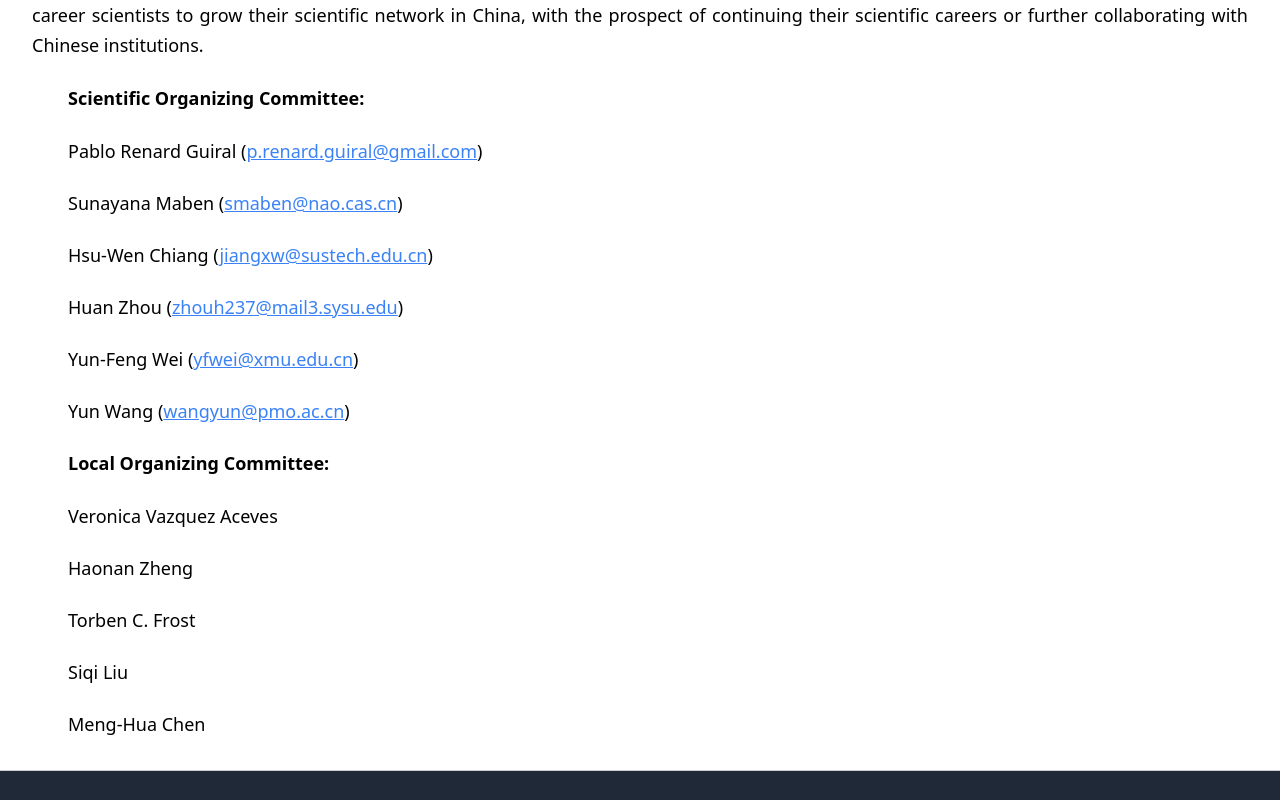
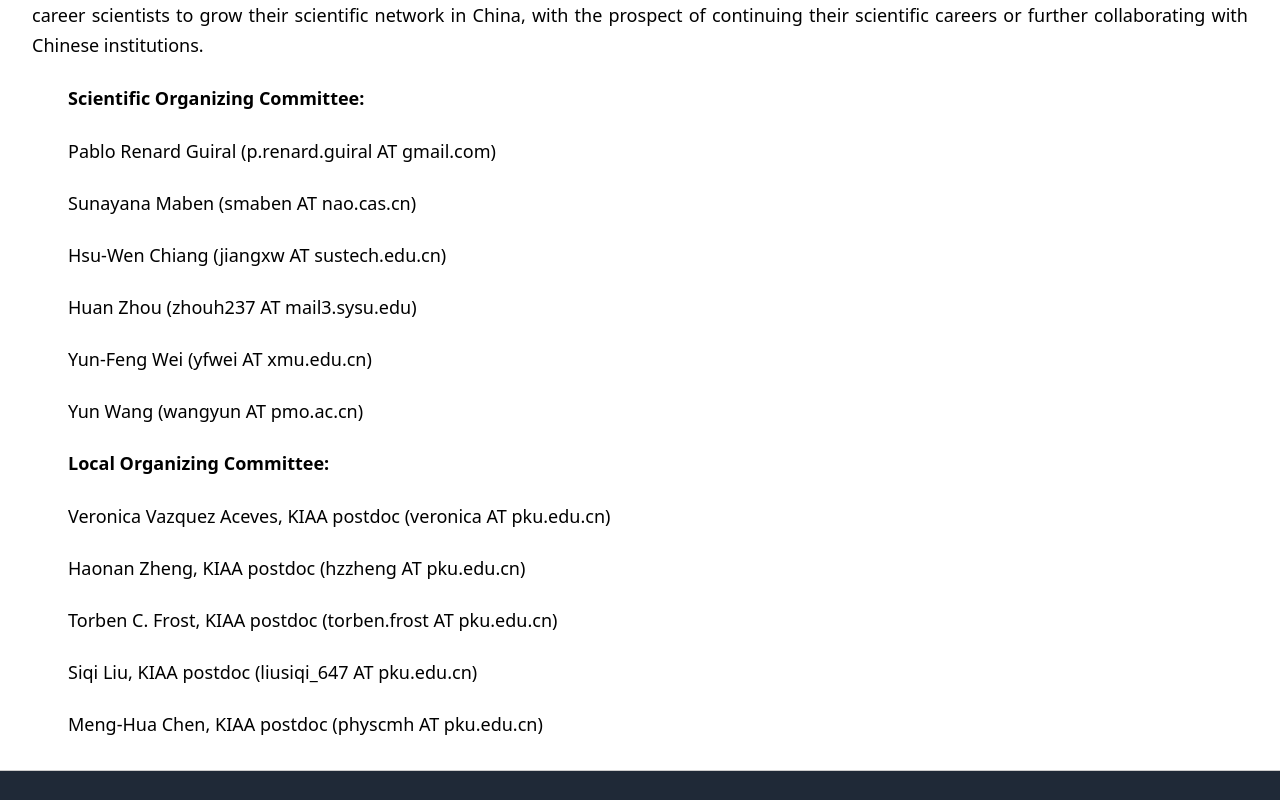
Before and after one commit to mars-knowsnothing/astro-forum, a Vue app: page / in a window 1280 px wide. Shown: the part 660-1460 px from the top of the page. Built offline with nearby package versions, Linux system fonts and the light colour scheme.

Commit message:
1. update content

```diff
--- a/src/i18n/index.js
+++ b/src/i18n/index.js
@@ -13,7 +13,7 @@
       registration: 'Registration',
     },
     home: {
-      title: 'Announcement of 2024 PKU International PhD Student Forum on the Frontiers of Modern Astronomy',
+      title: 'KIAA Reasearch Forum for Postdoctoral Scholars in Astronomy and Astrophysics',
       content: [
         'We are happy to announce the KIAA Postdoc Forum 2024, to be held in the Kavli Institute for Astronomy and Astrophysics at Peking University from November 25th to November 27th 2024. The forum is aimed at, but not restricted to, postdocs currently based in China or interested in pursuing an academic career here. Other early-career scientists are also welcome, both from China and abroad.',
         'We welcome contributions from a broad range of topics in theoretical and observational Astrophysics: from Stellar and Galaxy evolution to General Relativity and Cosmology. Our main goal is to foster networking and collaboration opportunities among participants, so a significant part of the forum will be devoted to open discussion and interaction. We will also ensure that every participant has time allotted to showcase their research.',
@@ -21,31 +21,31 @@
       ],
       list_1_title: 'Scientific Organizing Committee:',
       list_1: [
-        'Pablo Renard Guiral (p.renard.guiral@gmail.com)',
-        'Sunayana Maben (smaben@nao.cas.cn)',
-        'Hsu-Wen Chiang (jiangxw@sustech.edu.cn)',
-        'Huan Zhou (zhouh237@mail3.sysu.edu)',
-        'Yun-Feng Wei (yfwei@xmu.edu.cn)',
-        'Yun Wang (wangyun@pmo.ac.cn)'
+        'Pablo Renard Guiral (p.renard.guiral AT gmail.com)',
+        'Sunayana Maben (smaben AT nao.cas.cn)',
+        'Hsu-Wen Chiang (jiangxw AT sustech.edu.cn)',
+        'Huan Zhou (zhouh237 AT mail3.sysu.edu)',
+        'Yun-Feng Wei (yfwei AT xmu.edu.cn)',
+        'Yun Wang (wangyun AT pmo.ac.cn)'
       ],
       bannerText: [
-        'KIAA Astronomy and Astrophysics Postdoc Forum 2024',
+        'KIAA Reasearch Forum for Postdoctoral Scholars in Astronomy and Astrophysics',
         'November 25 - 27 , 2024'
       ],
       list_2_title: 'Local Organizing Committee:',
       list_2: [
-        'Veronica Vazquez Aceves',
-        'Haonan Zheng',
-        'Torben C. Frost',
-        'Siqi Liu',
-        'Meng-Hua Chen'
+        'Veronica Vazquez Aceves, KIAA postdoc (veronica AT pku.edu.cn)',
+        'Haonan Zheng, KIAA postdoc (hzzheng AT pku.edu.cn)',
+        'Torben C. Frost, KIAA postdoc (torben.frost AT pku.edu.cn)',
+        'Siqi Liu, KIAA postdoc (liusiqi_647 AT pku.edu.cn)',
+        'Meng-Hua Chen, KIAA postdoc (physcmh AT pku.edu.cn)'
       ]
     },
     registration: {
       title: 'Registration',
       content: [
         'Registration for the 2024 PKU PostDocs Forum',
-        ['Forum Homepage:', '<需要确认域名>'],
+        ['Forum Homepage:', 'https://postdoc-forum-2024.kiaa-pku.cn'],
         'Forum Venue: KIAA-PKU Auditorium',
         'Forum Dates: November 25th to November 27th, 2024',
         'Registration Period: <需要确认注册时间>',
@@ -57,13 +57,9 @@
       title: 'Contact Information',
       content: [
         'All information regarding the forum can be found on the website:',
-        ['https://phd-forum-2024.kiaa-pku.cn/'],
+        ['https://postdoc-forum-2024.kiaa-pku.cn/'],
         'If you have any questions, or need visa application support, please contact: ',
         // 将联系人信息作为数组
-        [
-          'Ms. Sun Min, Email: minsun1206@pku.edu.cn',
-          'Ms. Xie Jing, Email: xiejing5166@pku.edu.cn',
-        ],
         'We are looking forward to meeting you at 2024 PKU International PhD Student Forum on the Frontiers of Modern Astronomy!',
       ],
     },
@@ -103,38 +99,44 @@
       registration: '注册方式',
     },
     home: {
-      title: '2024 年北京大学现代天文学前沿国际博士生论坛通知',
+      title: '科维里天文与天体物理博士后论坛',
       content: [
-        '作为北京大学“学科质量年”活动之一，北京大学诚邀天文学和天体物理学专业的研究生参加将于2024年12月5日至10日在北京大学科维理天文与天体物理研究所（KIAA-PKU）举办的2024年北京大学现代天文学前沿国际博士生论坛。',
-        '近年来，中国天文学发展迅速，在射电（FAST、TianMa、QTT）和光学（LAMOST、WFST、CSST）以及高能天体物理（DAMPE、HXMT、LHAASO、EP、SVOM）等领域的大批先进的地面和空间设施已经建成或正在建设中。本次论坛将涵盖射电天文学、太阳与行星、恒星与银河系、高能天体物理、星系与宇宙学等主题，重点关注相关设施取得的最新科学进展，并讨论如何有效参与其中的科学研究。论坛还将为学生提供展示和交流自己研究成果的机会。',
-        '北京大学欢迎国内外的研究生参加本次论坛。所有讲座和讨论都将使用英语。本论坛由北京大学物理学院天文学系和科维理天文与天体物理研究所组织，旨在促进不同国家和地区天文学科研究生之间的学术交流，培养学生开展天文学和天体物理学前沿科学研究。',
-        '欢迎各国和各地区的天文学专业研究生参加，鼓励所有学生在学习报告内容的同时展示自己的研究成果。',
-        '我们期待在2024年北京大学现代天文学前沿国际博士生论坛上与您相见！'
+        '我们很高兴宣布2024年KIAA博士后论坛将于2024年11月25日至11月27日在北京大学卡弗里天文与天体物理研究所举行。本次论坛主要面向目前在中国的博士后研究人员或有意在中国发展学术事业的博士后，但不限于此。其他早期职业阶段的科学家，无论是来自中国还是海外，也同样欢迎参加。',
+        '我们欢迎来自理论和观测天文学广泛领域的贡献：从恒星与星系演化到广义相对论和宇宙学。我们的主要目标是促进参与者之间的网络和合作机会，因此论坛的相当一部分时间将专门用于开放讨论和互动交流。此外，我们还将确保每位参与者都有机会展示他们的研究。',
+        '在过去十年中，中国的天文学发展迅速，新观测仪器和设施正在规划或已投入使用（例如FAST、MUST、CSST、天琴、太极），并且获得的资助机会也在增加。KIAA博士后论坛为早期职业科学家提供了在中国扩大科学网络的机会，展望未来，他们可以继续在中国发展科学事业或与中国机构进一步合作。'
       ],
       list_1_title: '科学组织委员会：',
-      list_1: 'Gregory Herczeg（沈雷歌）, Luis C. Ho（何子山）, 江林华, 黎卓, 吴学兵 (主席), 张华伟',
+      list_1: [
+        'Pablo Renard Guiral (p.renard.guiral AT gmail.com)',
+        'Sunayana Maben (smaben AT nao.cas.cn)',
+        'Hsu-Wen Chiang (jiangxw AT sustech.edu.cn)',
+        'Huan Zhou (zhouh237 AT mail3.sysu.edu)',
+        'Yun-Feng Wei (yfwei AT xmu.edu.cn)',
+        'Yun Wang (wangyun AT pmo.ac.cn)'
+      ],
       list_2_title: '地方组织委员会：',
-      list_2: '刘黎黎, 刘树岩(主席), 孙敏, 谢静, 姚洁, 张硕',
-      bannerText: ['2024 年北京大学现代天文学前沿国际博士生论坛'],
+      list_2: [
+        'Veronica Vazquez Aceves, KIAA postdoc (veronica AT pku.edu.cn)',
+        'Haonan Zheng, KIAA postdoc (hzzheng AT pku.edu.cn)',
+        'Torben C. Frost, KIAA postdoc (torben.frost AT pku.edu.cn)',
+        'Siqi Liu, KIAA postdoc (liusiqi_647 AT pku.edu.cn)',
+        'Meng-Hua Chen, KIAA postdoc (physcmh AT pku.edu.cn)'
+      ],
+      bannerText: ['科维里天文与天体物理博士后论坛','2024年11月25日 至 11月27日'],
     },
     schedule: {
       subTitle: '初步日程',
       schedule: [
-        '12月4日   报到',
-        '12月5日   星系与宇宙学',
-        '12月6日   高能天体物理',
-        '12月7日   射电天文',
-        '12月8日   恒星与银河系',
-        '12月9日   太阳与行星',
-        '12月10日  离会'
+        '11月25日（星期一）：特邀报告、讨论、海报展示会',
+        '11月26日（星期二）：特邀报告、讨论、海报展示会',
+        '11月27日（星期三）：特邀报告、讨论、海报展示会',
       ]
     },
     registration: {
-      title: '注册方式',
+      title: '注册',
       content: [
-        '2024 年北京大学现代天文学前沿国际博士生论坛的注册将从 9 月 20 日开放至 10 月 25 日或报名名额招满为止，限额 100 名学生。参与者应注明他们是否希望进行口头报告或海报展示。被接受口头报告的同学将于 2024 年 11 月 1 日前收到通知。',
-        '本次论坛不收取注册费。交通和住宿费用自理。论坛将为所有参会者提供每日午餐和晚餐。',
-        ['论坛主页：', 'https://phd-forum-2024.kiaa-pku.cn/'],
+        '<需要补充中文内容>',
+        ['论坛主页：', 'https://postdoc-forum-2024.kiaa-pku.cn/'],
         '论坛地点：北京大学科维理天文与天体物理研究所报告厅',
         '论坛日期：2024 年 12 月 5 日至 12 月 10 日',
         '注册时间：2024 年 9 月 20 日至 2024 年 10 月 25 日（100名，额满即止）',
```
